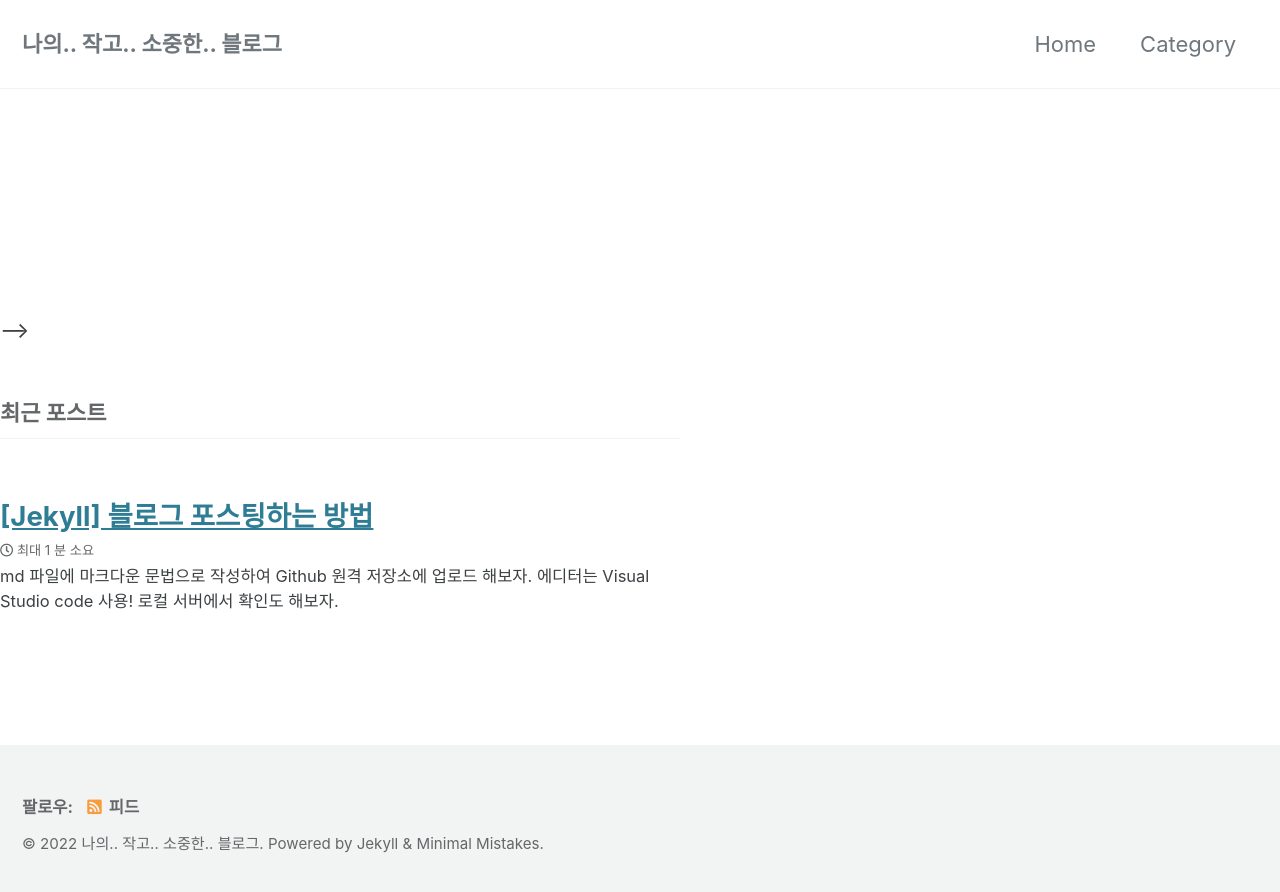
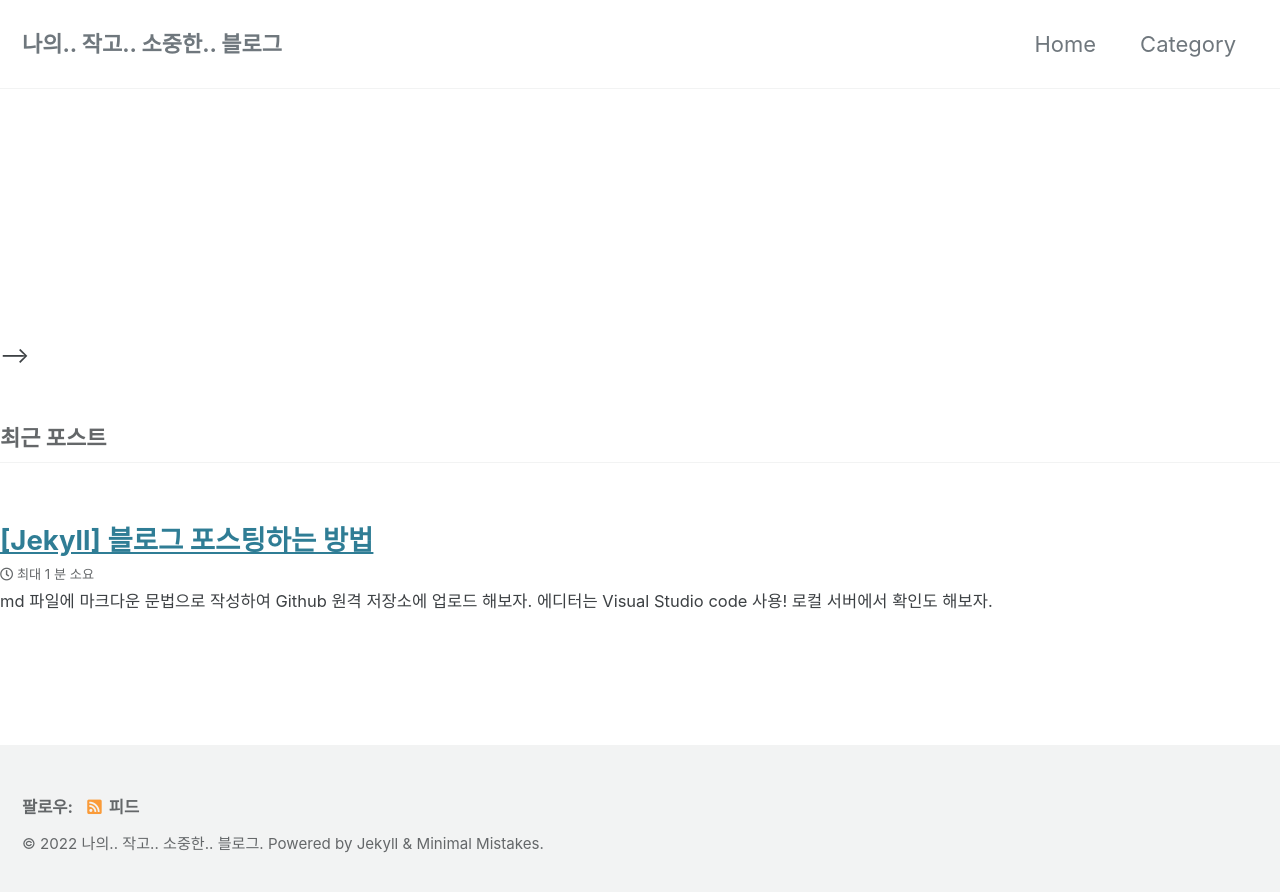
Before and after one commit to suhhansol/suhhansol.github.io, a Jekyll site: the page built from index.html, in a window 1280 px wide. Shown: the top 892 px of the page. Built offline with Jekyll 4.4.1, drawn with Linux system fonts in a browser that asks for light colours; cached includes are drawn as plain includes; the list of posts is cut into pages by our own code.

Commit message:
right side bar 삭제

```diff
--- a/_sass/minimal-mistakes/_archive.scss
+++ b/_sass/minimal-mistakes/_archive.scss
@@ -8,13 +8,15 @@
 
   @include breakpoint($large) {
     float: right;
-    width: calc(100% - #{$right-sidebar-width-narrow});
-    padding-right: $right-sidebar-width-narrow;
+    // width: calc(100% - #{$right-sidebar-width-narrow});
+    width: 100%;
+    // padding-right: $right-sidebar-width-narrow;
   }
 
   @include breakpoint($x-large) {
-    width: calc(100% - #{$right-sidebar-width});
-    padding-right: $right-sidebar-width;
+    // width: calc(100% - #{$right-sidebar-width});
+    width: 100%;
+    // padding-right: $right-sidebar-width;
   }
 }
 
@@ -140,11 +142,13 @@
     /* extend grid elements to the right */
 
     @include breakpoint($large) {
-      margin-right: -1 * $right-sidebar-width-narrow;
+      // margin-right: -1 * $right-sidebar-width-narrow;
+      margin-right: -1;
     }
 
     @include breakpoint($x-large) {
-      margin-right: -1 * $right-sidebar-width;
+      // margin-right: -1 * $right-sidebar-width;
+      margin-right: -1;
     }
   }
 }
```
